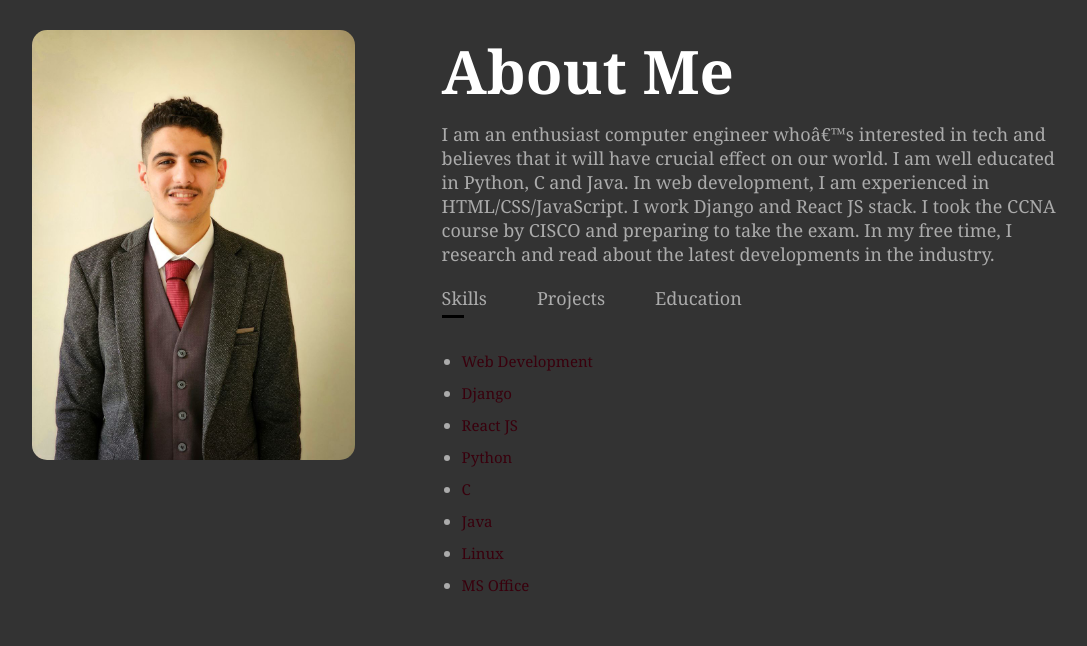
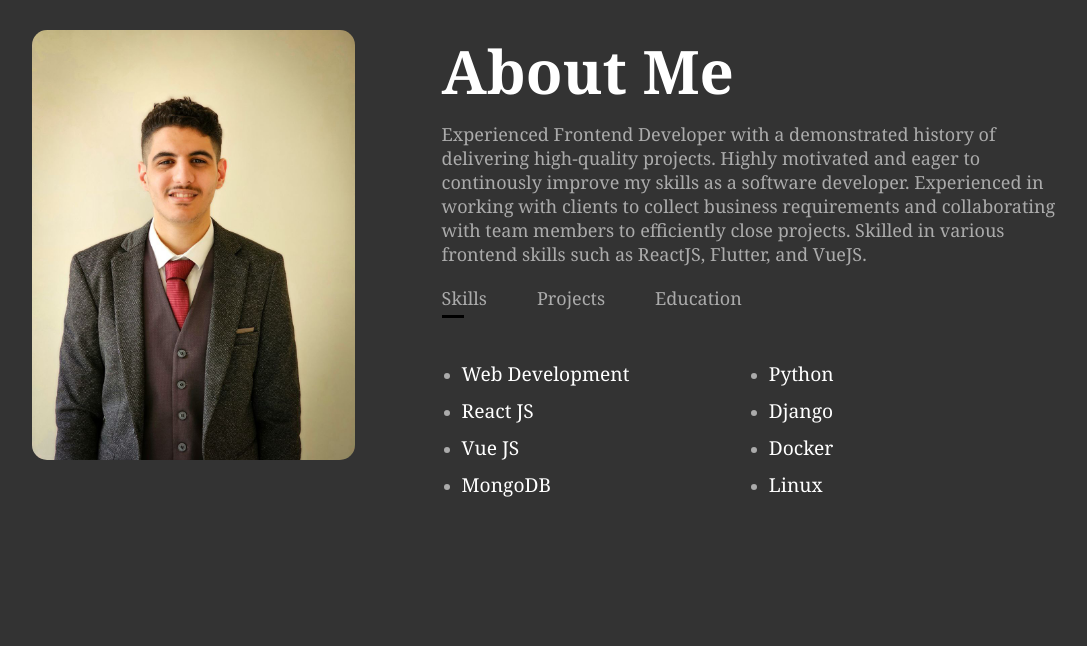
Before and after one commit to firasaz/firasaz.github.io, a plain HTML site: page index.html in a window 1280 px wide. Shown: the part 860-1506 px from the top of the page, without its empty margins (96-1183 px from the left). Drawn offline with Linux system fonts and the light colour scheme.

Commit message:
changed the about me content; put skills into 2 columns and increased font size

```diff
--- a/index.html
+++ b/index.html
@@ -43,13 +43,13 @@
                     </div>
                     <div class="about-col-2">
                         <h1 class="sub-title">About Me</h1>
-                        <p>I am an enthusiast computer engineer who’s interested in tech
-                        and believes that it will have crucial effect on our world.
-                        I am well educated in Python, C and Java.
-                        In web development, I am experienced in HTML/CSS/JavaScript.
-                        I work Django and React JS stack.
-                        I took the CCNA course by CISCO and preparing to take the exam.
-                        In my free time, I research and read about the latest developments in the industry.
+                        <p>
+                            Experienced Frontend Developer with a demonstrated history of
+                            delivering high-quality projects. Highly motivated and eager to
+                            continously improve my skills as a software developer.
+                            Experienced in working with clients to collect business requirements
+                            and collaborating with team members to efficiently close projects.
+                            Skilled in various frontend skills such as ReactJS, Flutter, and VueJS.
                         </p>
 
                         <div class="tab-titles">
@@ -61,19 +61,28 @@
                         <div class="tab-contents active-tab" id="skills">
                             <ul>
                                 <li><span>Web Development</span><br></li>
+                                <li><span>React JS</span><br></li>
+                                <li><span>Vue JS</span><br></li>
+                                <li><span>MongoDB</span><br></li>
+                            </ul>
+
+                            <ul>
+                                <li><span>Python</span><br></li>
                                 <li><span>Django</span><br></li>
-                                <li><span>React JS</span><br></li>
-                                <li><span>Python</span><br></li>
-                                <li><span>C</span><br></li>
-                                <li><span>Java</span><br></li>
+                                <li><span>Docker</span><br></li>
                                 <li><span>Linux</span><br></li>
-                                <li><span>MS Office</span><br></li>
                             </ul>
                         </div>
                         <div class="tab-contents" id="projects">
                             <ul>
-                                <li><span>Exam Management System</span>
-                                <br>Built a platform for students to take exams online.</li>
+                                <li>
+                                    <span>Exam Management System</span>
+                                    <br>Built a platform for students to take exams online using ReactJS and Bootstrap5.
+                                </li>
+                                <li>
+                                    <span>Job Application Website</span>
+                                    <br>Built a platform for employees to look for tech jobs using VueJS & TailwindCSS.
+                                </li>
                             </ul>
                         </div>
                         <div class="tab-contents" id="education">
@@ -139,6 +148,8 @@
                 <p>Copyright © 2023. Made with <i class="fa-sharp fa-solid fa-heart"></i> by Firas Abuzahra.</p>
             </div>
         </div>
+
+
         <script>
             var tablinks = document.getElementsByClassName("tab-links");
             var tabcontents = document.getElementsByClassName("tab-contents");
@@ -156,6 +167,7 @@
                 document.getElementById(tab).classList.add("active-tab")
             }
         </script>
+
         <script>
             var sideMenu = document.getElementById("sideMenu");
 
--- a/style.css
+++ b/style.css
@@ -145,8 +145,8 @@ nav ul li a:hover::after{
 }
 
 .tab-contents ul li span{
-    color: #39000d;
-    font-size: 15px;
+    color: #ffffff;
+    font-size: 1.2rem;
 }
 
 .tab-contents{
@@ -155,6 +155,11 @@ nav ul li a:hover::after{
 
 .tab-contents.active-tab{
     display: block;
+}
+
+.tab-contents.active-tab#skills {
+    display: grid;
+    grid-template-columns: repeat(2, minmax(0, 1fr));
 }
 
 /* -------------portfolio------------- */
```
